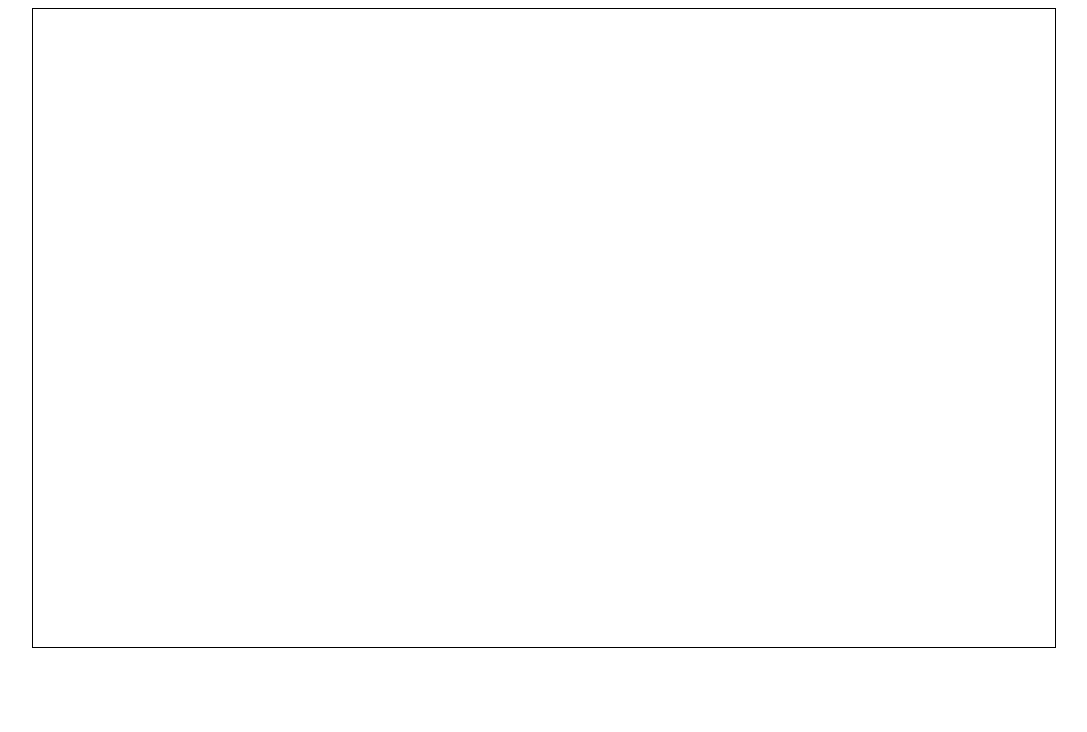
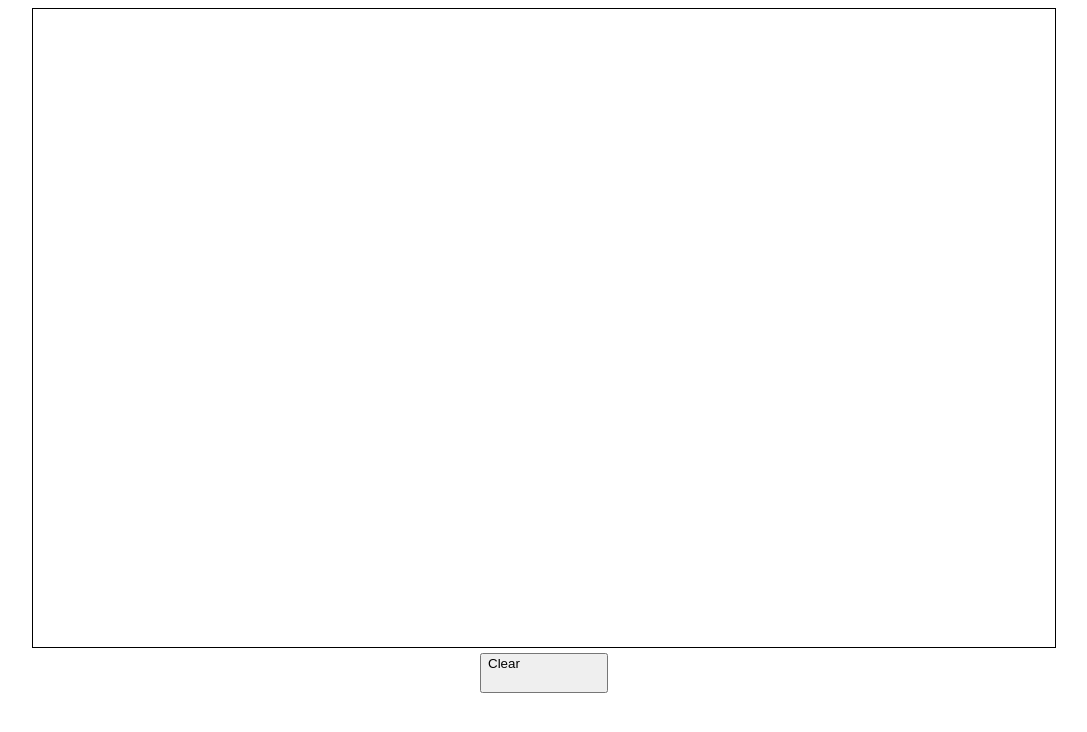
Before and after one commit to circassian07/etch-a-sketch, a plain HTML site: page index.html in a window 1280 px wide. Shown: the whole page, without its empty margins (96-1183 px from the left). Drawn offline with Linux system fonts and the light colour scheme.

Commit message:
clear button added

```diff
--- a/app.js
+++ b/app.js
@@ -11,3 +11,11 @@ for (let i=0; i < squares.length; i++) {
       squares[i].classList.add('changedColor');
     })
 }
+
+const btnClear = document.getElementById('clear')
+
+btnClear.addEventListener('click', e => {
+    for (let i=0; i < squares.length; i++) {
+          squares[i].classList.remove('changedColor');
+    }
+})
--- a/index.html
+++ b/index.html
@@ -8,7 +8,9 @@
     <title>Document</title>
 </head>
 <body>
+
     <div id="container"></div>
+    <button id="clear">Clear</button>
 
     <script src="/app.js"></script>
 </body>
--- a/styles.css
+++ b/styles.css
@@ -23,3 +23,12 @@
 .changedColor {
     background-color: blue;
 }
+
+button {
+    display: flex;
+    flex-direction: column;
+    margin: 5px auto 5px auto;
+    width: 10vw;
+    height: 5vh;
+    text-align: justify;
+}
```
